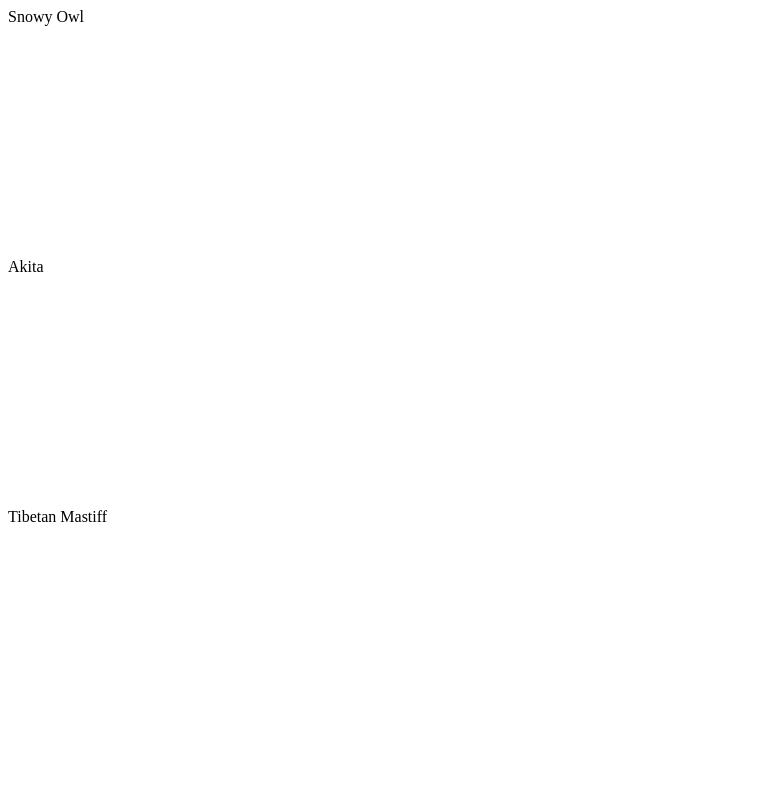
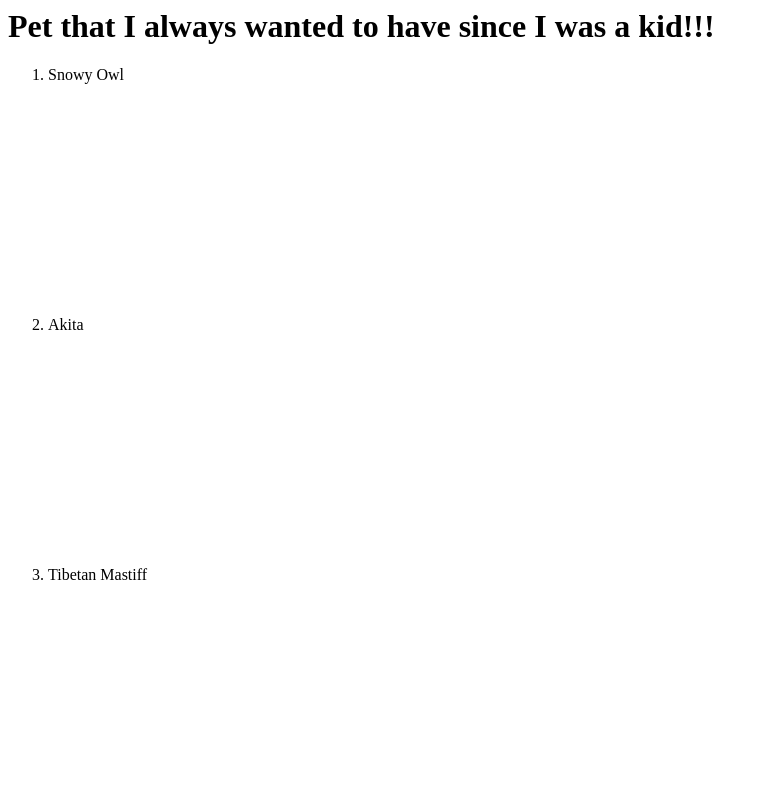
Before and after one commit to RoninSamurai-2077/Week1, a plain HTML site: page index.html in a window 1280 px wide. Shown: the whole page, without its empty margins (0-767 px from the left). Drawn offline with Linux system fonts and the light colour scheme.

Commit message:
add list

```diff
--- a/index.html
+++ b/index.html
@@ -1,9 +1,19 @@
-<title> <h1>Pet that I always wanted to have since I was a kid!!!</h1> </title>
-<p>Snowy Owl</p>
+<html>
+<head>
+<title>Pet that I always wanted to have since I was a kid!!!</title>
+<h1>Pet that I always wanted to have since I was a kid!!!</h1>
+</head>
+
+<body>
+<ol>
+<li> <p>Snowy Owl</p> </li>
 <embed type="image/jpg" src="https://i.pinimg.com/originals/b5/4a/da/b54adad0de2f50e2336cb488626527c5.jpg" width="300" height="200">
-
-<p>Akita</p>
+<p></p>
+<li><p>Akita</p></li>
 <embed type="image/jpg" src="https://www.wallpapers4u.org/wp-content/uploads/akita_inu_dog_couple_beautiful_83085_1920x1080.jpg" width="300" height="200">
-
-<p>Tibetan Mastiff</p>
+<p></p>
+<li><p>Tibetan Mastiff</p></li>
 <embed type="image/jpg" src="https://s2.best-wallpaper.net/wallpaper/1920x1200/1809/Little-girl-and-Tibetan-Mastiff-snow-winter_1920x1200.jpg" width="300" height="200">
+<p></p>
+</ol>
+</body>
```
